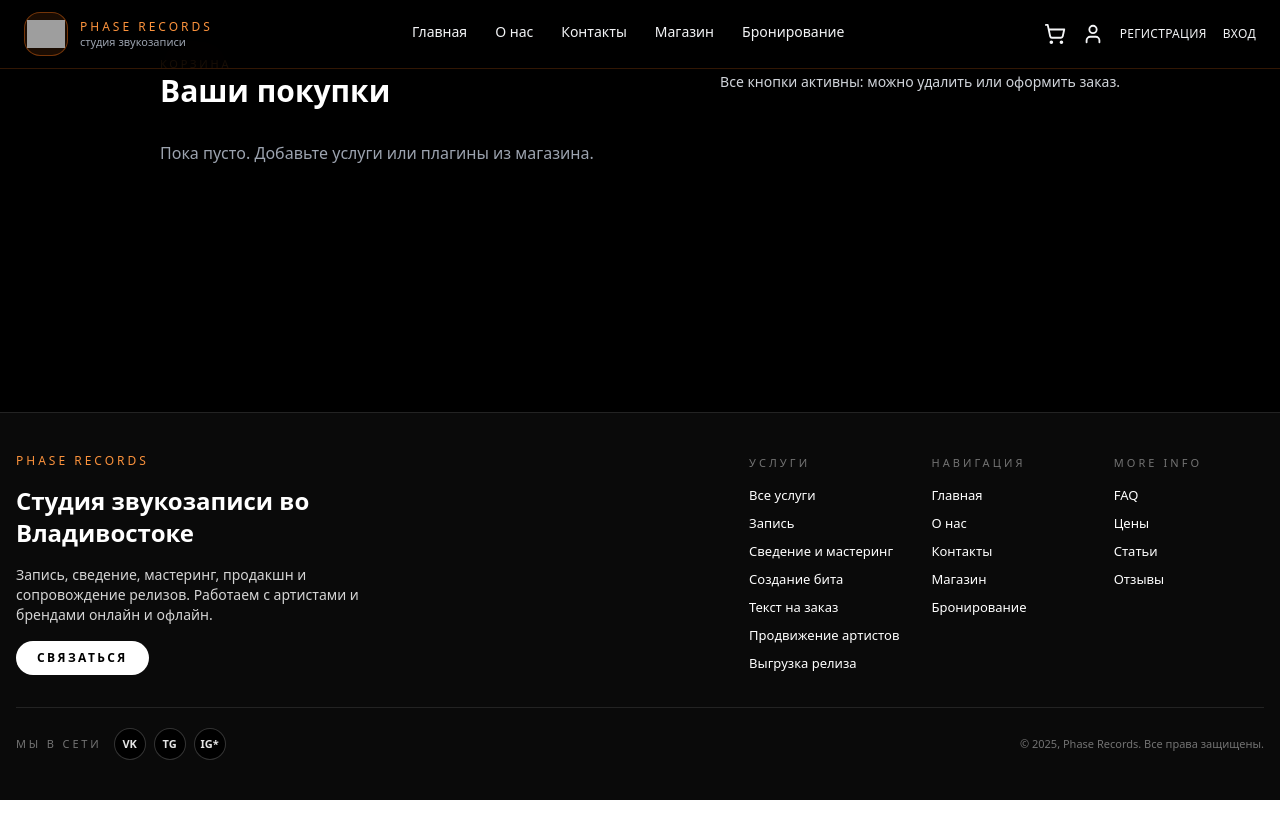
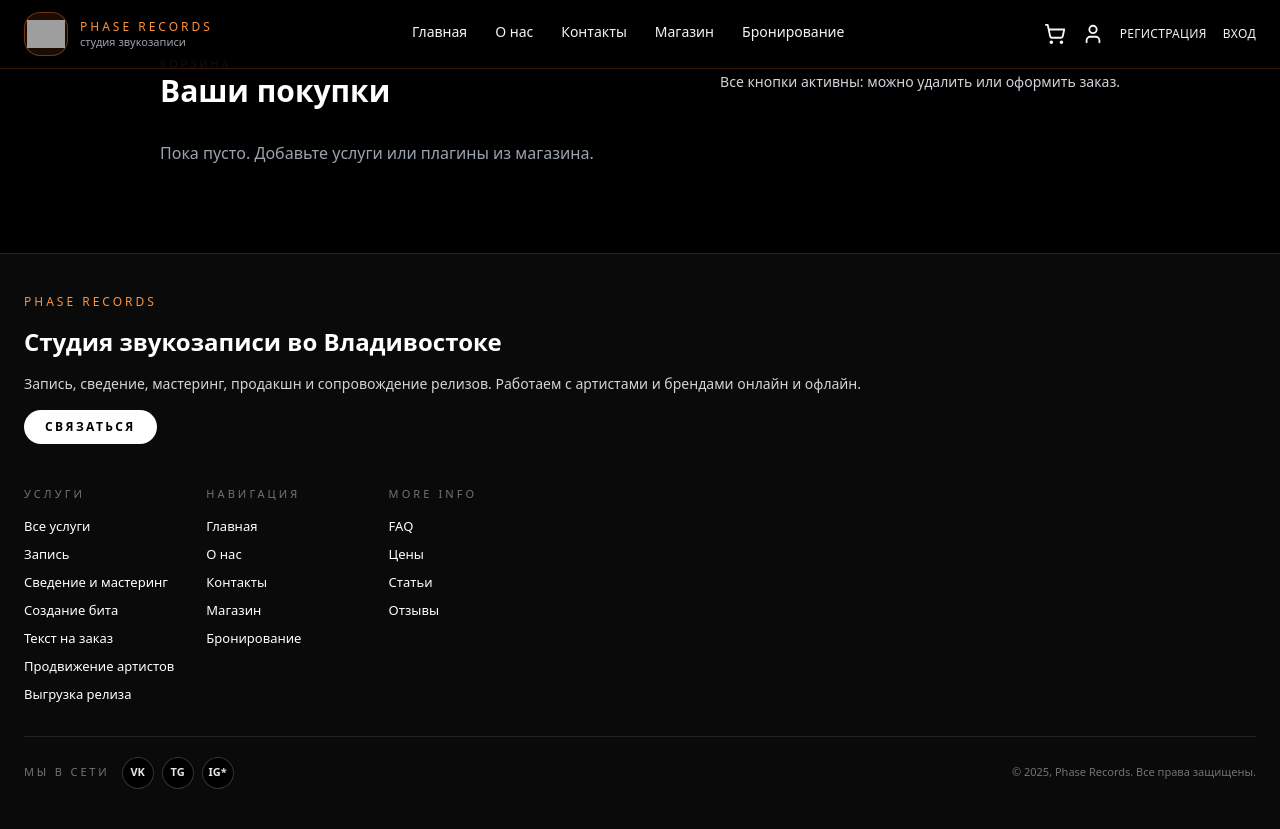
Before and after one commit to headice/coursework_phase_records, a React (Create React App) app in the folder coursework_phase_records/client/app/: page /cart in a window 1280 px wide. Before the commit the page ends 800 px from the top, so only its background shows below. Built offline with nearby package versions, Linux system fonts and the light colour scheme; grey boxes are pictures that could not be loaded.

Commit message:
Remove component comments

```diff
--- a/coursework_phase_records/client/app/public/index.html
+++ b/coursework_phase_records/client/app/public/index.html
@@ -4,6 +4,7 @@
     <meta charset="utf-8" />
     <link rel="icon" href="%PUBLIC_URL%/favicon.ico" />
     <meta name="viewport" content="width=device-width, initial-scale=1" />
+    <meta name="yandex-verification" content="e6b6394f2378e8b4" />
     <meta name="theme-color" content="#000000" />
     <meta
       name="description"
--- a/coursework_phase_records/client/app/src/components/AudioPlayerForDemo.jsx
+++ b/coursework_phase_records/client/app/src/components/AudioPlayerForDemo.jsx
@@ -64,7 +64,6 @@ export default function AudioPlayer() {
     if (audioRef.current) audioRef.current.volume = volume;
   }, [volume]);
 
-  // Авто-play при смене трека
   useEffect(() => {
     if (!audioRef.current || !current) return;
     audioRef.current.load();
@@ -200,7 +199,6 @@ export default function AudioPlayer() {
         </div>
 
         <div className="border border-zinc-800 rounded-3xl bg-black/80 p-6 sm:p-8 space-y-8 shadow-[0_24px_80px_-40px_rgba(0,0,0,1)]">
-          {/* Плеер */}
           <div className="border border-zinc-800 rounded-2xl bg-zinc-950/80 p-4 sm:p-5 space-y-4">
             <div className="flex flex-col md:flex-row md:items-center md:justify-between gap-4">
               <div>
@@ -241,7 +239,6 @@ export default function AudioPlayer() {
               </div>
             </div>
 
-            {/* Таймлайн */}
             <div className="space-y-2">
               <div className="flex items-center justify-between text-[11px] text-zinc-400 mb-1">
                 <span>{formatTime(currentTime)}</span>
@@ -262,7 +259,6 @@ export default function AudioPlayer() {
               />
             </div>
 
-            {/* Громкость */}
             <div className="flex items-center space-x-3">
               <Volume2 size={18} className="text-zinc-400" />
 
@@ -286,7 +282,6 @@ export default function AudioPlayer() {
             </div>
           </div>
 
-          {/* Списки треков */}
           <div className="grid grid-cols-1 md:grid-cols-2 gap-6">
             <TrackBlock list={tracksBefore} label="до сведения" />
             <TrackBlock list={tracksAfter} label="после сведения" />
--- a/coursework_phase_records/client/app/src/components/Footer.jsx
+++ b/coursework_phase_records/client/app/src/components/Footer.jsx
@@ -7,7 +7,6 @@ export default function Footer() {
   const handleContact = () => navigate("/contacts");
   const handleBooking = () => navigate("/booking");
 
-  // Услуги
   const servicesLinks = [
     { label: "Все услуги", to: "/shop" },
     { label: "Запись", to: "/services/recording" },
@@ -18,7 +17,6 @@ export default function Footer() {
     { label: "Выгрузка релиза", to: "/services/fullsong" },
   ];
 
-  // 🔥 Колонка "О нас" — те же ссылки, что в хедере (без корзины и профиля)
   const aboutLinks = [
     { label: "Главная", to: "/" },
     { label: "О нас", to: "/about" },
@@ -41,12 +39,10 @@ export default function Footer() {
   ];
 
   return (
-    <footer className="w-full border-t border-white/10 bg-neutral-950 text-white py-10 px-4 mt-auto">
+    <footer className="w-full border-t border-white/10 bg-neutral-950 text-white py-10 px-4 md:px-6 mt-auto">
       <div className="max-w-7xl mx-auto space-y-8">
-        {/* Верхний блок */}
-        <div className="flex flex-col gap-8 md:flex-row md:items-start md:justify-between">
-          {/* Левая колонка */}
-          <div className="space-y-4 max-w-sm">
+        <div className="flex flex-col gap-8 md:grid md:grid-cols-[1.05fr_1fr] md:gap-10 lg:flex lg:items-start lg:justify-between">
+          <div className="space-y-4 max-w-xl md:max-w-none">
             <p className="text-xs uppercase tracking-[0.25em] text-orange-400">
               phase records
             </p>
@@ -66,9 +62,7 @@ export default function Footer() {
             </button>
           </div>
 
-          {/* Правые колонки */}
-          <div className="grid grid-cols-2 sm:grid-cols-3 gap-8 text-sm">
-            {/* Услуги */}
+          <div className="grid grid-cols-2 gap-6 md:gap-8 lg:grid-cols-3 text-sm">
             <div>
               <h3 className="text-[11px] uppercase tracking-[0.28em] text-neutral-500 mb-3">
                 Услуги
@@ -87,7 +81,6 @@ export default function Footer() {
               </ul>
             </div>
 
-            {/* О нас — те же ссылки, что в хедере */}
             <div>
               <h3 className="text-[11px] uppercase tracking-[0.28em] text-neutral-500 mb-3">
                 Навигация
@@ -106,7 +99,6 @@ export default function Footer() {
               </ul>
             </div>
 
-            {/* More info */}
             <div>
               <h3 className="text-[11px] uppercase tracking-[0.28em] text-neutral-500 mb-3">
                 More info
@@ -127,8 +119,7 @@ export default function Footer() {
           </div>
         </div>
 
-        {/* Нижний блок */}
-        <div className="border-t border-white/10 pt-5 flex flex-col gap-4 md:flex-row md:items-center md:justify-between">
+        <div className="border-t border-white/10 pt-5 flex flex-col gap-4 md:flex-row md:flex-wrap md:items-center md:justify-between">
           <div className="flex items-center gap-3">
             <span className="text-[11px] uppercase tracking-[0.26em] text-neutral-500">
               Мы в сети
--- a/coursework_phase_records/client/app/src/components/HardwareAndSofrwareInfo.jsx
+++ b/coursework_phase_records/client/app/src/components/HardwareAndSofrwareInfo.jsx
@@ -30,7 +30,6 @@ function Tabs() {
 
   return (
     <>
-      {/* Навигация вкладок */}
       <div className="flex flex-wrap gap-3 mb-12">
         <TabButton id="hardware">Оборудование</TabButton>
         <TabButton id="pc">Компьютер</TabButton>
@@ -39,7 +38,6 @@ function Tabs() {
 
       <AnimatePresence mode="wait">
         <motion.div key={active} {...contentTransition}>
-          {/* Контент вкладок */}
           {active === "hardware" && (
             <div className="grid grid-cols-1 lg:grid-cols-2 gap-10 items-start">
               <div
--- a/coursework_phase_records/client/app/src/components/Header.jsx
+++ b/coursework_phase_records/client/app/src/components/Header.jsx
@@ -52,7 +52,6 @@ export default function Header() {
       `}
     >
       <div className="max-w-7xl mx-auto flex items-center justify-between px-4 md:px-6 py-3">
-        {/* Лого + подпись */}
         <div
           className="flex items-center gap-3 cursor-pointer"
           onClick={() => navigate("/")}
@@ -70,8 +69,7 @@ export default function Header() {
           </div>
         </div>
 
-        {/* Навигация — десктоп */}
-        <nav className="hidden md:flex items-center gap-7 text-sm text-gray-100 font-medium">
+        <nav className="hidden lg:flex items-center gap-7 text-sm text-gray-100 font-medium">
           {navItems.map((item) => (
             <button
               key={item.path}
@@ -84,8 +82,7 @@ export default function Header() {
           ))}
         </nav>
 
-        {/* Иконки */}
-        <div className="hidden md:flex items-center space-x-4 text-gray-100">
+        <div className="hidden lg:flex items-center space-x-4 text-gray-100">
           <button
             className="hover:text-orange-400 transition"
             onClick={() => navigate("/cart")}
@@ -125,18 +122,16 @@ export default function Header() {
           )}
         </div>
 
-        {/* Бургер */}
         <button
           onClick={() => setMobileOpen(!mobileOpen)}
-          className="md:hidden text-gray-100"
+          className="lg:hidden text-gray-100"
         >
           {mobileOpen ? <X size={26} /> : <Menu size={26} />}
         </button>
       </div>
 
-      {/* Мобильное меню */}
       {mobileOpen && (
-        <div className="md:hidden bg-black/95 text-gray-100 px-6 pb-4 pt-2 space-y-3 border-t border-orange-500/30">
+        <div className="lg:hidden bg-black/95 text-gray-100 px-6 pb-4 pt-2 space-y-3 border-t border-orange-500/30">
           {[
             ...navItems,
             { label: "Корзина", path: "/cart" },
--- a/coursework_phase_records/client/app/src/components/PluginsInfo.jsx
+++ b/coursework_phase_records/client/app/src/components/PluginsInfo.jsx
@@ -36,10 +36,10 @@ export default function StudioSaleSection() {
   return (
     <section className="w-full bg-gradient-to-br from-black via-black to-orange-800/30 text-white py-24">
       <div className="max-w-6xl mx-auto px-4 md:px-6">
-        <div className="grid gap-10 md:grid-cols-2 items-center mb-20">
-          <div className="space-y-6">
+        <div className="grid gap-12 md:grid-cols-2 items-center mb-16 md:mb-20">
+          <div className="space-y-6 md:space-y-7">
             <p className="text-xs uppercase tracking-[0.25em] text-orange-400">phase plugins</p>
-            <h1 className="text-4xl sm:text-5xl md:text-6xl font-extrabold leading-tight tracking-tight uppercase">
+            <h1 className="text-3xl sm:text-4xl md:text-5xl lg:text-6xl font-extrabold leading-tight tracking-tight uppercase">
               МЫ ТЕПЕРЬ РАЗРАБАТЫВАЕМ
               <br />
               <span className="text-orange-500">ПЛАГИНЫ</span>
@@ -76,7 +76,7 @@ export default function StudioSaleSection() {
           </div>
         </div>
 
-        <div className="grid gap-6 md:grid-cols-4">
+        <div className="grid gap-6 sm:grid-cols-2 lg:grid-cols-4">
           {plugins.map((plugin, index) => (
             <div
               key={plugin.id}
--- a/coursework_phase_records/client/app/src/components/Services.jsx
+++ b/coursework_phase_records/client/app/src/components/Services.jsx
@@ -166,7 +166,6 @@ export default function ServicesSection() {
       </div>
 
       <div className="relative w-full">
-        {/* Стрелки */}
         <button
           onClick={() => scroll("left")}
           className="hidden md:flex absolute left-2 top-1/2 -translate-y-1/2 z-20 bg-black/80 hover:bg-black text-white p-3 rounded-full backdrop-blur-sm transition-all duration-300 hover:scale-110 border border-orange-500/60 items-center justify-center"
@@ -203,7 +202,6 @@ export default function ServicesSection() {
           </svg>
         </button>
 
-        {/* Лента карточек */}
         <div
           ref={scrollRef}
           className="flex gap-6 overflow-x-auto scrollbar-hide snap-x snap-mandatory px-2 pb-4"
--- a/coursework_phase_records/client/app/src/input.css
+++ b/coursework_phase_records/client/app/src/input.css
@@ -4,6 +4,12 @@
 
 html {
   scroll-behavior: smooth;
+}
+
+body {
+  background-color: #090909;
+  color: #fff;
+  overflow-x: hidden;
 }
 
 @keyframes fadeIn {
```
Also changed, not shown: coursework_phase_records/client/app/src/Home.jsx (+13 -19 lines).
